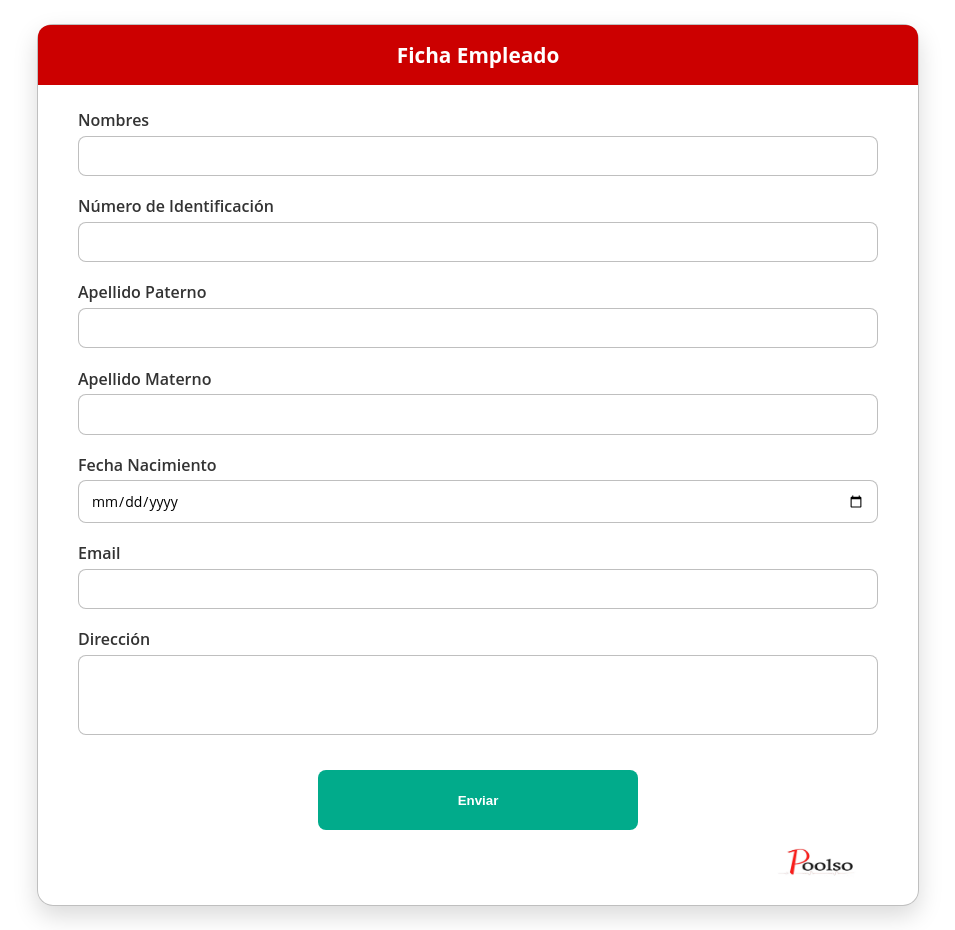
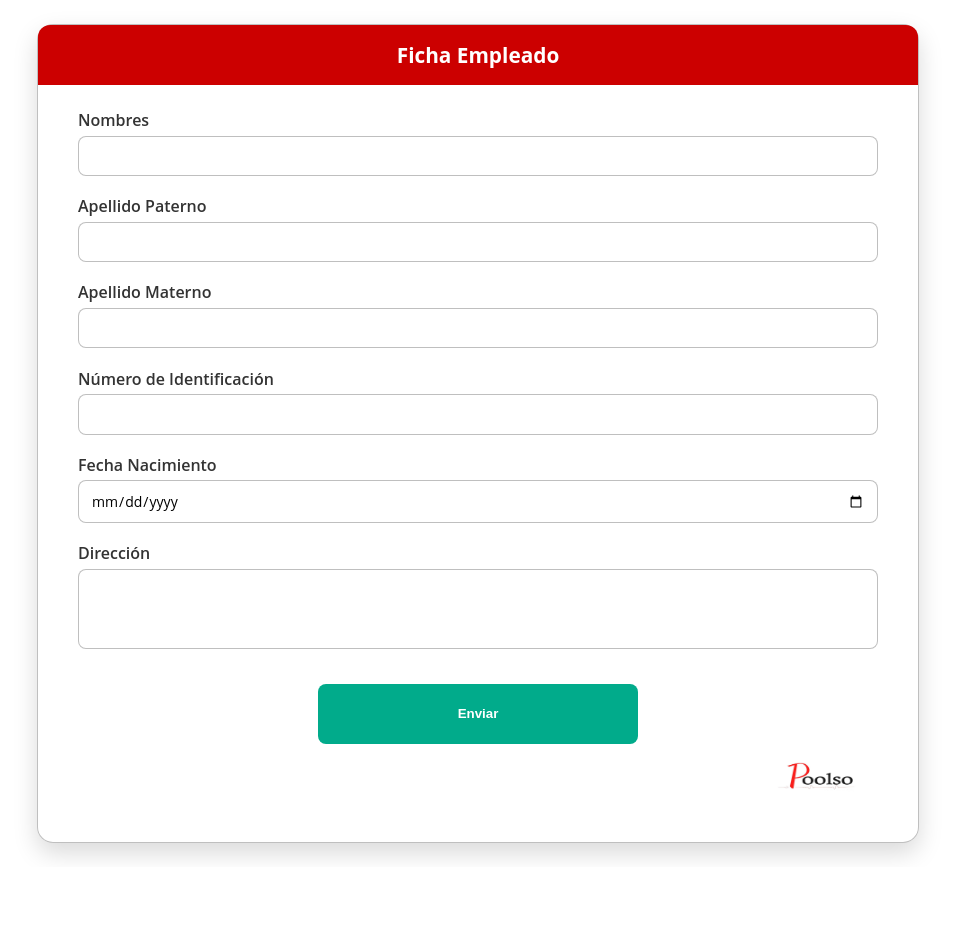
Before and after one commit to marquina2014/Envio_Formulario_React, a React (Vite) app: page / in a window 1280 px wide. Shown: the whole page, without its empty margins (162-1117 px from the left). After the commit the page ends 867 px from the top, so only its background shows below. Built offline with nearby package versions, Linux system fonts and the light colour scheme.

Commit message:
Commit para luego hacer git pull

```diff
--- a/src/Form.jsx
+++ b/src/Form.jsx
@@ -77,17 +77,17 @@ const Form = () => {
             <form onSubmit={handleSubmit}>
               <div className="input-row">
                 <Input label="Nombres" name="nombres" value={formData.nombres} onChange={handleChange} />
+                <Input label="Apellido Paterno" name="apellidoPaterno" value={formData.apellidoPaterno} onChange={handleChange} />
+
+              </div>
+
+              <div className="input-row">
+                <Input label="Apellido Materno" name="apellidoMaterno" value={formData.apellidoMaterno} onChange={handleChange} />
                 <Input label="Número de Identificación" name="identificacion" value={formData.identificacion} onChange={handleChange} />
               </div>
 
               <div className="input-row">
-                <Input label="Apellido Paterno" name="apellidoPaterno" value={formData.apellidoPaterno} onChange={handleChange} />
-                <Input label="Apellido Materno" name="apellidoMaterno" value={formData.apellidoMaterno} onChange={handleChange} />
-              </div>
-
-              <div className="input-row">
                 <Input label="Fecha Nacimiento" name="fechaNacimiento" type="date" value={formData.fechaNacimiento} onChange={handleChange} />
-                <Input label="Email" name="email" type="email" value={formData.email} onChange={handleChange} />
               </div>
 
               <div className="input-row">
```
